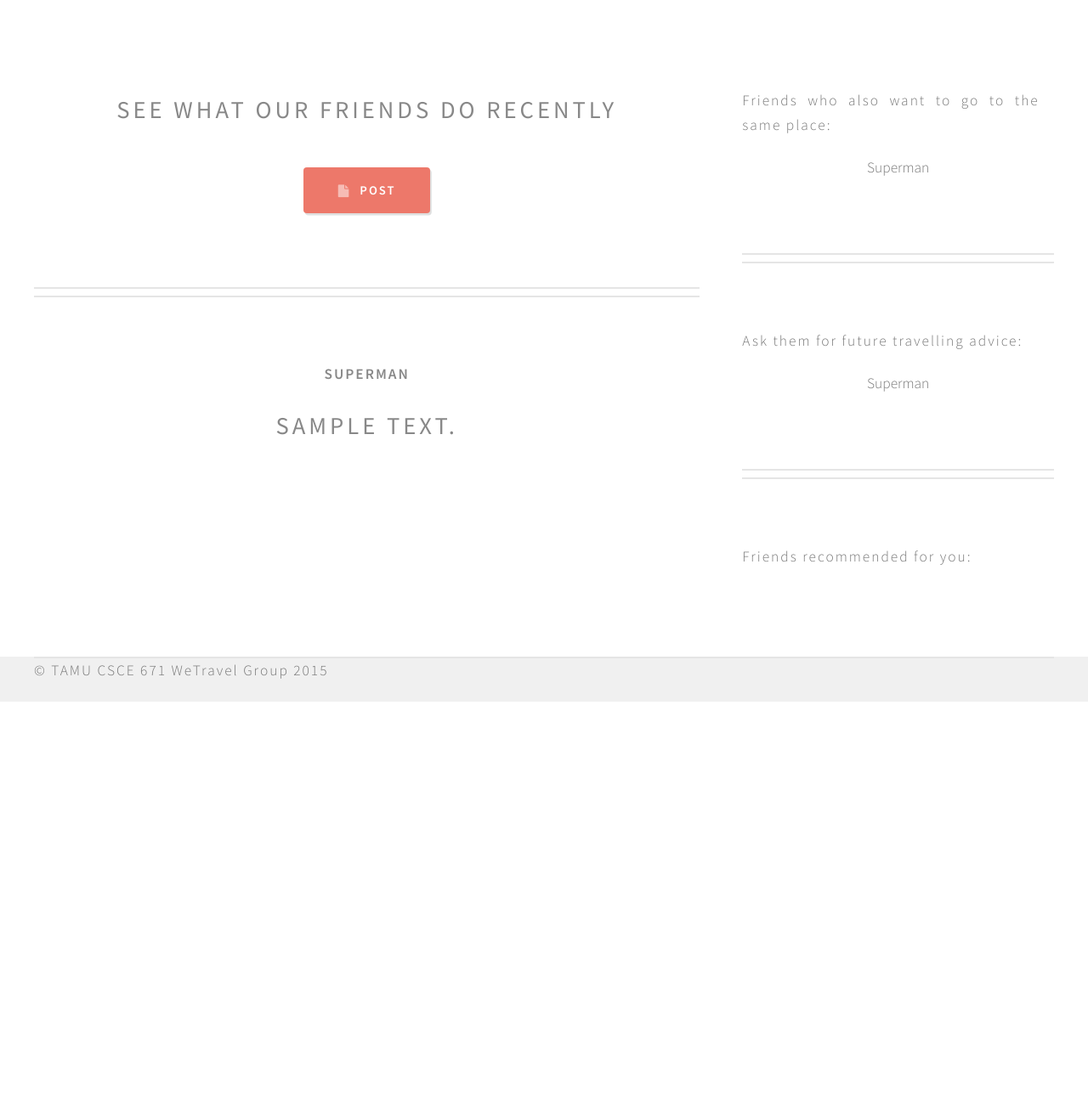
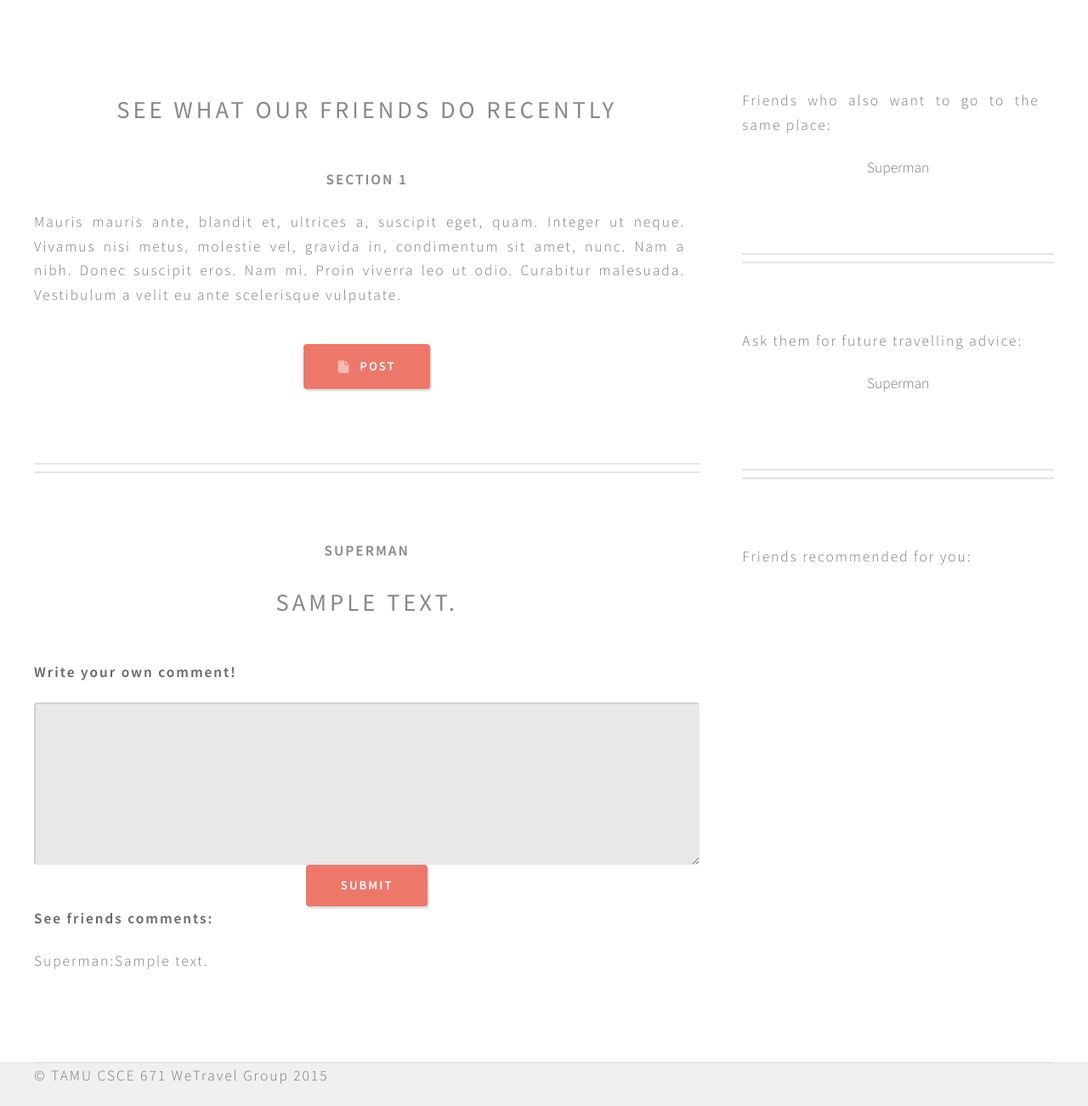
Before and after one commit to ShiyangChen/WeTravel-Website-Django, a Django app: page /wetravel/ in a window 1280 px wide. Shown: the part 152-1454 px from the top of the page at 85% size. Before the commit the page ends 978 px from the top, so only its background shows below. Run offline with Django 3.2, Linux system fonts and the light colour scheme; a user stored in the database is signed in; data comes from the database, SQL or seed files in the repository; tables that the repository leaves empty hold one stand-in row (values such as "Sample post"); parts of the project's set-up code (start-up, migrations or seed data) failed here and were passed over; some libraries are stand-ins or nearby versions.

Commit message:
comment_add

```diff
--- /dev/null
+++ b/static/js/main.js
@@ -0,0 +1,46 @@
+ $(function() {
+        $("#comment-form").submit(function(){
+
+           var comment_value = $("#comment-text").val();
+
+             $(this).ajaxSubmit({
+                type:"post",  //提交方式
+                 dataType:"text", //数据类型
+                url:"wetravel/comment_upload", //请求url
+                 data: {
+
+                 'comment-text': comment-text,
+
+                 },
+                 success:function(data){ //提交成功的回调函数
+                     loadNewContents()
+                     $("#comment_value").val("");
+                 }
+             });
+             return false; //不刷新页面
+         });
+     });
+
+
+  //加载最新的评论
+      function loadNewContents()
+      {
+          var lstContent = $("#lstContents");
+          //lstContent.html("");
+
+
+          $(this).ajaxSubmit({
+              type: "post",  //提交方式
+             dataType: "text", //数据类型
+             url: "wetravel/comment_upload", //请求url
+             data: {
+                'comment-text': comment-text,
+             },
+             success: function (data) { //提交成功的回调函数
+                 if(data.length >0)
+                 {
+                      $("#lstContents").html(data);
+                  }
+                               }
+         });
+     }
--- a/wetravel/admin.py
+++ b/wetravel/admin.py
@@ -4,4 +4,4 @@ from wetravel.models import *
 # Register your models here.
 
 admin.site.register([UserProfile, Group])
-admin.site.register([Region, Place, Post])
+admin.site.register([Region, Place, Post,Comment])
--- a/wetravel/models.py
+++ b/wetravel/models.py
@@ -85,6 +85,6 @@ class Request(models.Model):
 
 
 class Comment(models.Model):
-    login_user = models.OneToOneField(UserProfile)
+    login_user = models.ForeignKey(User)
     text=models.TextField()
     to_post=models.ForeignKey(Post, null=True)
--- a/wetravel/templates/wetravel/base.html
+++ b/wetravel/templates/wetravel/base.html
@@ -38,6 +38,7 @@
     <script src="/static/js/skel.min.js"></script>
     <script src="/static/js/skel-layers.min.js"></script>
     <script src="/static/js/init.js"></script>
+    <script src="/static/js/main.js"></script>
 
 
     <!--[if lte IE 8]><link rel="stylesheet" href="css/ie/v8.css" /><![endif]-->
@@ -53,7 +54,7 @@
                 <li><a class="icon fa-home" href="/wetravel"><span>Homepage</span></a></li>
                 <li><a class="icon fa-info" href="/wetravel/about"><span>About</span></a></li>
                 {% if user.is_authenticated %}
-                <li><a class="icon fa-user" href="/wetravel/profile" ><span>Profile</span></a></li>
+                <li><a class="icon fa-user" href="/wetravel/profile/{{user.userprofile.id}}" ><span>Profile</span></a></li>
                 <li><a class="icon fa-users" href="/wetravel/friends"><span>Friends</span></a></li>
                 <li><a class="icon fa-envelope" href="/wetravel/requests" ><span>Requests</span></a></li>
                 <li>
--- a/wetravel/templates/wetravel/index.html
+++ b/wetravel/templates/wetravel/index.html
@@ -2,6 +2,12 @@
 {% load wetravel_extras %}
 {% block title %}Index{% endblock %}
 {% block content %}
+
+
+
+<head>
+   <script src="/static/js/main.js"></script>
+ </head>
 
   {% if user.is_authenticated %}
 <!-- Main -->
@@ -12,6 +18,12 @@
             <!-- Content -->
               <div id="content" class="8u">
                 <h2>See what our friends do recently</h2>
+                <div id="accordion">
+                  <h3>Section 1</h3>
+                    <div>
+                  <p>Mauris mauris ante, blandit et, ultrices a, suscipit eget, quam. Integer ut neque. Vivamus nisi metus, molestie vel, gravida in, condimentum sit amet, nunc. Nam a nibh. Donec suscipit eros. Nam mi. Proin viverra leo ut odio. Curabitur malesuada. Vestibulum a velit eu ante scelerisque vulputate.</p>
+                    </div>
+                  </div>
                 <ul class="actions">
                       <li><a href="/wetravel/create-post/" class="button icon fa-file">Post</a></li>
                 </ul>
@@ -24,6 +36,42 @@
 
                   <h3><a  href="/wetravel/profile/{{post.publisher.id}}" role="button">{{post.publisher.user.username}}</a></h3>
                    <h2>{{ post.text }}</h2>
+
+                   <form action="/wetravel/comment_upload/{{post.id}}/" method="POST" id="comment-form">
+                    {% csrf_token %}
+                    <p><b>Write your own comment!</b></p>
+                    <textarea row=4 col=20 type="text" name="comment" id="comment-text"></textarea>
+
+                    <!--<textarea type="text" name="comment" id="comment-text">
+                    </textarea>-->
+
+                    <input type="submit" value="Submit"/>
+                   </form>
+
+
+                   {% if comment_lists %}
+                   <p><strong><b>See friends comments:</b></strong></p>
+
+                   {% for comment in comment_lists %}
+
+                   {% ifequal post.id  comment.to_post.id %}
+
+
+                   <p>{{comment.login_user.username}}:{{comment.text}}</p>
+
+                   {%endifequal%}
+
+                   {% endfor %}
+
+
+
+
+
+
+                   {%else %}
+                   <p>No comment on your post.</p>
+
+                   {%endif%}
 
                 </article>
                {% endfor %}
--- a/wetravel/templates/wetravel/profile.html
+++ b/wetravel/templates/wetravel/profile.html
@@ -18,8 +18,8 @@
                 <article class="box post">
 
                  <h3><li>{{ my_post.text }}</li></h3>
-          <ul><a  href="../delete_confirm/{{my_post.id}}/" role="button"><small>        Delete</small></a>
-            <a  href="../privacy_choose/{{my_post.id}}/",role="button"><small>Setting</small></a>
+          <ul><a  href="../../delete_confirm/{{my_post.id}}/" role="button"><small>        Delete</small></a>
+            <a  href="../../privacy_choose/{{my_post.id}}/",role="button"><small>Setting</small></a>
                  </ul>
 
                 </article>
--- a/wetravel/urls.py
+++ b/wetravel/urls.py
@@ -24,6 +24,7 @@ urlpatterns = patterns('',
     url(r'^change_address/$', views.change_address, name='change_address'),
     url(r'^change_password/$', views.change_password, name='change_password'),
     url(r'^change_profile_image/$', views.change_profile_image, name='change_profile_image'),
+    url(r'^comment_upload/(\d+)/$',views.comment_upload,name='comment_upload'),
 )
 
 urlpatterns += staticfiles_urlpatterns()
--- a/wetravel/views.py
+++ b/wetravel/views.py
@@ -1,3 +1,4 @@
+# -*- coding: utf-8 -*-
 from django.shortcuts import render
 from django.contrib.auth import authenticate, login, logout
 from django.contrib.auth.decorators import login_required
@@ -48,7 +49,10 @@ def index(request):
                 else:
                     continue
 
-        context_dict = {'candidates1' : candidates1, 'candidates2' : candidates2, 'candidates3' : candidates3, 'posts':posts_list}
+        comment_lists=Comment.objects.order_by("-id")
+
+        context_dict = {'candidates1' : candidates1, 'candidates2' : candidates2,
+        'candidates3' : candidates3, 'posts':posts_list,'comment_lists':comment_lists}
 
     else:
         context_dict = {}
@@ -287,7 +291,7 @@ def privacy(request,param1):
             set_post.restricted_members.add(restrict_friend)
             set_post.is_visible=True
             set_post.save()
-    return HttpResponseRedirect('/wetravel/profile/')
+    return HttpResponseRedirect("/wetravel/profile/{}/".format(cur_user.id))
 
 
 
@@ -364,3 +368,27 @@ def change_address(request):
         response_data['result'] = 'Update failed'
 
     return HttpResponse(json.dumps(response_data),content_type="application/json")
+
+
+def comment_upload(request,param1):
+    user=request.user
+    cur_user=user.userprofile
+
+    if request.method == 'POST':
+
+        comment_info=request.POST['comment']
+        #response_data = {}
+        #response_data['comment_value']=comment_info
+        #return HttpResponse(json.dumps(response_data),content_type="application/json")
+        comment_post=Post.objects.get(id=param1)
+        c=Comment(login_user=user,text=comment_info,to_post=comment_post)
+        c.save()
+        return HttpResponseRedirect('/wetravel/')
+
+
+           # print "it's a test"                            #用于测试
+        #print request.POST['comment']
+        #return HttpResponse("successfully")
+
+    else:
+        return HttpResponse("<h1>test</h1>")
```
Also changed, not shown: static/js/accordance.js (added, +7 -0 lines), user_population.py (+32 -9 lines), wetravel/migrations/0002_auto_20150501_1152.py (added), wetravel/migrations/0003_auto_20150501_1202.py (added).
